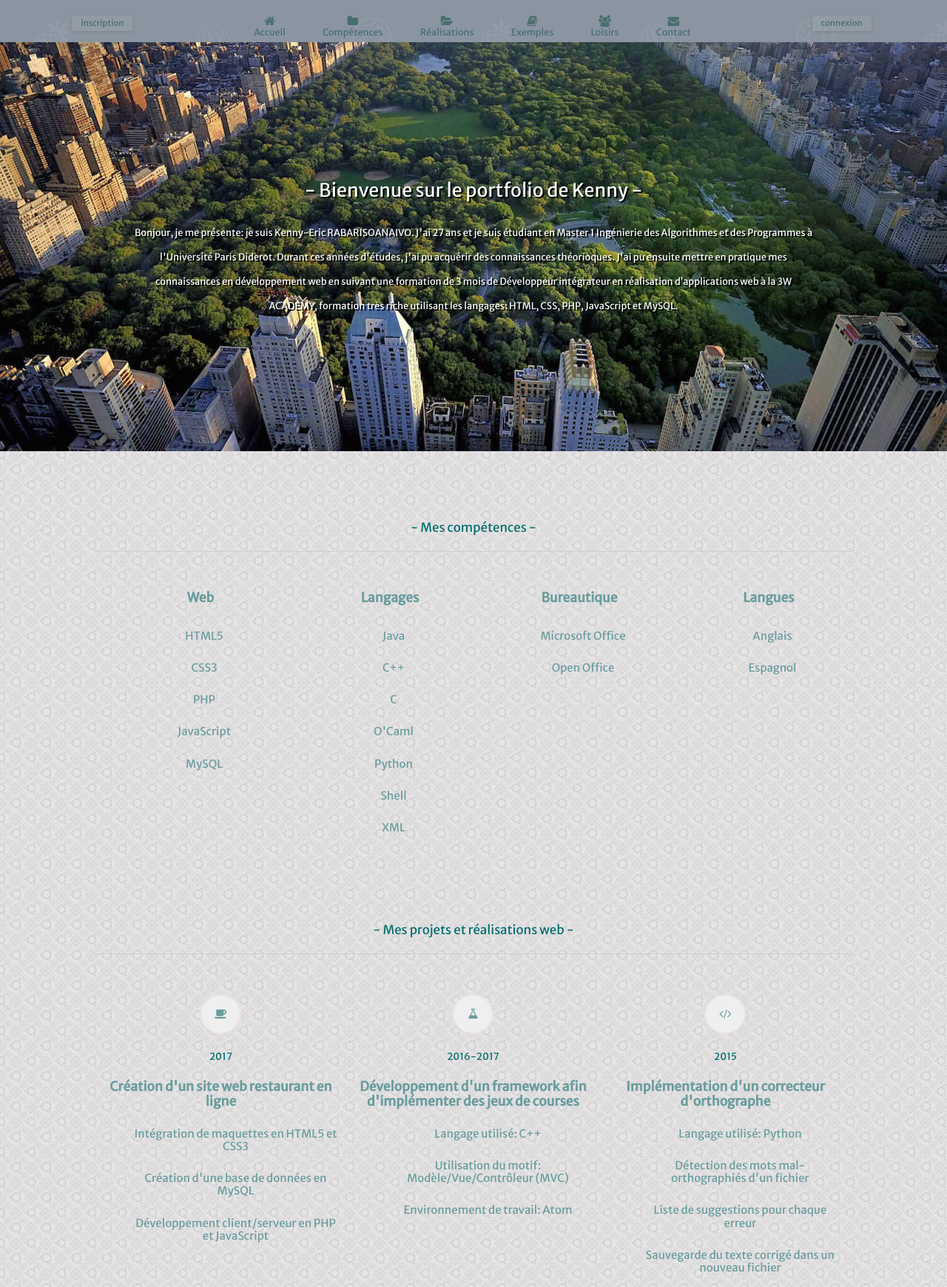
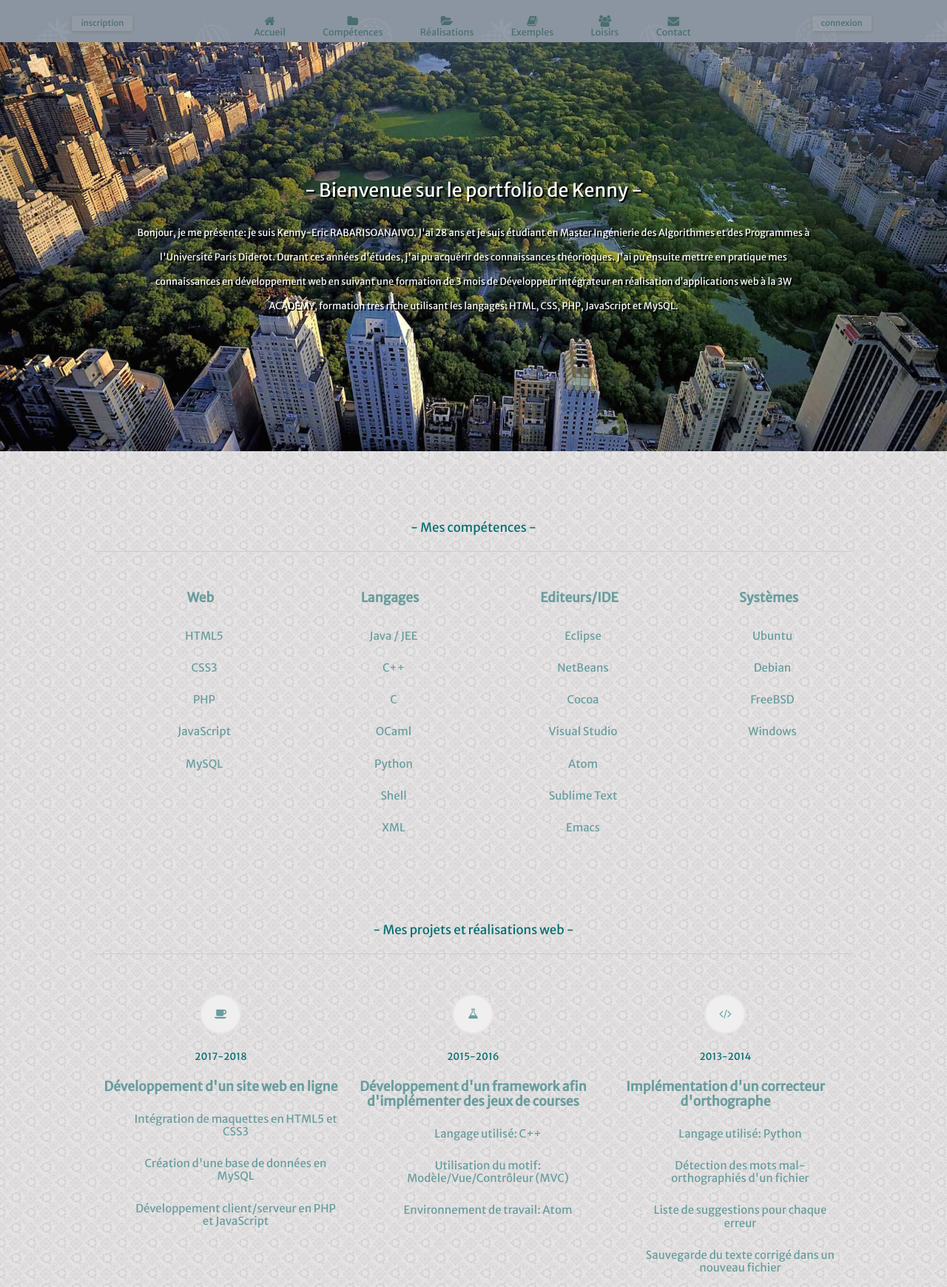
Before and after one commit to Krabari/Krabari.github.io, a PHP site: page /3wa/ in a window 1280 px wide. Shown: the top 1740 px of the page at 74% size. Run offline with PHP 8.4, Linux system fonts and the light colour scheme; data that the repository does not hold is empty; some libraries are stand-ins or nearby versions.

Commit message:
modification des fichiers html

```diff
--- a/master.phtml
+++ b/master.phtml
@@ -24,7 +24,7 @@
 			});
 		</script>
 
-		<title>CV Kenny-Eric Rabarisoanaivo</title>
+		<title>Kenny-Eric Rabarisoanaivo</title>
 	</head>
 	<body>
 		<!-- navigation et page de présentation -->
--- a/php/Init.class.php
+++ b/php/Init.class.php
@@ -28,7 +28,7 @@ class Init{
         $this->flashBag = new FlashBag("flash-bag");
         $this->flashBag2 = new FlashBag2("flash-bag2");
 
-        $this->pdo = new PDO('mysql:host=localhost;dbname=portfolio', 'root', 'root');
+        $this->pdo = new PDO('mysql:host=localhost;dbname=portfolio', 'root', 'kenrab');
         $this->pdo->setAttribute(PDO::ATTR_ERRMODE, PDO::ERRMODE_EXCEPTION);
         $this->pdo->exec('SET NAMES UTF8');
 
--- a/phtml/head.phtml
+++ b/phtml/head.phtml
@@ -18,6 +18,6 @@
 	<div class="container bonjour">
 		<h1>Bienvenue sur le portfolio de Kenny</h1>
 
-		<p>Bonjour, je me présente: je suis Kenny-Eric RABARISOANAIVO. J'ai 27 ans et je suis étudiant en Master 1 Ingénierie des Algorithmes et des Programmes à l'Université Paris Diderot. Durant ces années d'études, j'ai pu acquérir des connaissances théorioques. J'ai pu ensuite mettre en pratique mes connaissances en développement web en suivant une formation de 3 mois de Développeur intégrateur en réalisation d’applications web à la 3W ACADEMY, formation très riche utilisant les langages: HTML, CSS, PHP, JavaScript et MySQL.</p>
+		<p>Bonjour, je me présente: je suis Kenny-Eric RABARISOANAIVO. J'ai 28 ans et je suis étudiant en Master Ingénierie des Algorithmes et des Programmes à l'Université Paris Diderot. Durant ces années d'études, j'ai pu acquérir des connaissances théorioques. J'ai pu ensuite mettre en pratique mes connaissances en développement web en suivant une formation de 3 mois de Développeur intégrateur en réalisation d’applications web à la 3W ACADEMY, formation très riche utilisant les langages: HTML, CSS, PHP, JavaScript et MySQL.</p>
 	</div>
 </section>
--- a/phtml/index.phtml
+++ b/phtml/index.phtml
@@ -16,25 +16,32 @@
 	</article><article>
 		<h3><strong>Langages</strong></h3>
 		<ul>
-			<li>Java</li>
+			<li>Java / JEE</li>
 			<li>C++</li>
 			<li>C</li>
-			<li>O'Caml</li>
+			<li>OCaml</li>
 			<li>Python</li>
 			<li>Shell</li>
 			<li class="majuscule">xml</li>
 		</ul>
 	</article><article>
-		<h3><strong>Bureautique</strong></h3>
+		<h3><strong>Editeurs/IDE</strong></h3>
 		<ul>
-			<li>Microsoft Office</li>
-			<li>Open Office</li>
+			<li>Eclipse</li>
+			<li>NetBeans</li>
+			<li>Cocoa</li>
+			<li>Visual Studio</li>
+			<li>Atom</li>
+			<li>Sublime Text</li>
+			<li>Emacs</li>
 		</ul>
 	</article><article>
-		<h3><strong>Langues</strong></h3>
+		<h3><strong>Systèmes</strong></h3>
 		<ul>
-			<li>Anglais</li>
-			<li>Espagnol</li>
+			<li>Ubuntu</li>
+			<li>Debian</li>
+			<li>FreeBSD</li>
+			<li>Windows</li>
 		</ul>
 	</article>
 </section>
@@ -45,8 +52,9 @@
 
 	<article>
 		<i class="fa fa-coffee cercle_fa" aria-hidden="true"></i>
-		<h3>2017</h3>
-		<strong>Création d'un site web restaurant en ligne</strong>
+		<h3>2017-2018</h3>
+		<strong>Développement d'un site web en ligne</strong>
+
 		<ul>
 			<li>Intégration de maquettes en HTML5 et CSS3</li>
 			<li>Création d'une base de données en MySQL</li>
@@ -54,7 +62,7 @@
 		</ul>
 	</article><article>
 		<i class="fa fa-flask cercle_fa" aria-hidden="true"></i>
-		<h3>2016-2017</h3>
+		<h3>2015-2016</h3>
 		<strong>Développement d'un framework afin d'implémenter des jeux de courses</strong>
 		<ul>
 			<li>Langage utilisé: C++</li>
@@ -63,7 +71,7 @@
 		</ul>
 	</article><article>
 		<i class="fa fa-code cercle_fa" aria-hidden="true"></i>
-		<h3>2015</h3>
+		<h3>2013-2014</h3>
 		<strong>Implémentation d'un correcteur d'orthographe</strong>
 		<ul>
 			<li>Langage utilisé: Python</li>
@@ -209,7 +217,7 @@
 
 	<?php else: ?>
 
-		<p class="msg">Pour publier un message, vous devez être connecté (allez dans 'connexion').<br/>Sinon, vous pouvez aussi me joindre à l'aide de mes coordoonées ci-dessous.</p>
+		<p class="msg">Pour publier un message, vous devez être connecté.<br/>(allez dans 'connexion')</p>
 
 	<?php endif; ?>
 </section>
```
Also changed, not shown: index.html (deleted, +0 -10 lines).
